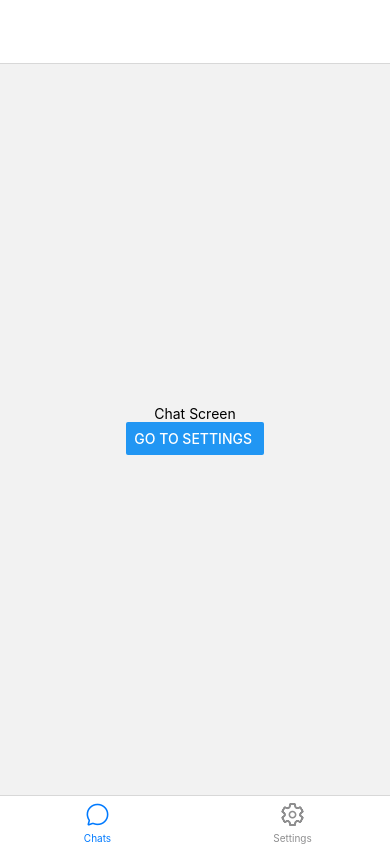
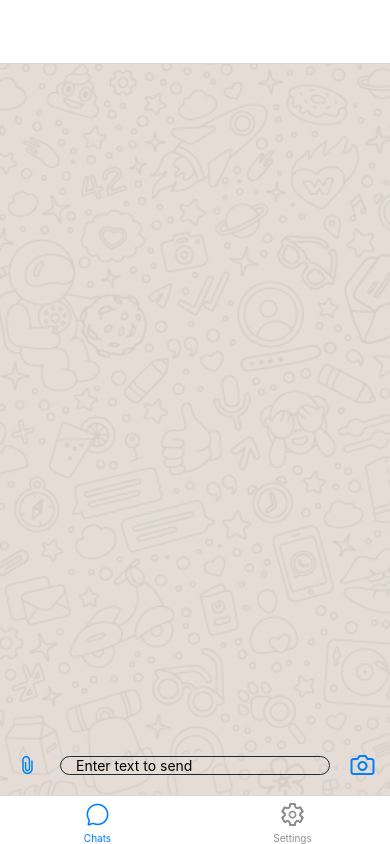
Before and after one commit to llRizvanll/AppChatMessenger, a React Native app: screen / in a window 390 px wide. Built offline with nearby package versions, Linux system fonts and the light colour scheme.

Commit message:
update on chat screen

```diff
--- /dev/null
+++ b/config/ImagesRef.ts
@@ -0,0 +1,3 @@
+export const ImagesRef = {
+    chat_background : require('../assets/images/chatmessage_background.png'),
+}
--- a/navigation/MainNavigator.js
+++ b/navigation/MainNavigator.js
@@ -55,21 +55,21 @@ const MainNavigator = (props) => {
           }}
         />
         <AppStack.Screen
-          name={StringConstant.CHAT_SETTINGS_SCREEN}
-          component={ChatSettingsScreen}
+          name={StringConstant.CHAT_SCREEN}
+          component={ChatScreen}
           options={{
             gestureEnabled: true,
-            headerTitle: "Settings",
+            headerTitle: StringConstant.CHAT_SCREEN,
             headerBackTitle: "Back",
             headerShadowVisible: true,
           }}
         />
         <AppStack.Screen
-          name={StringConstant.CHAT_SCREEN}
-          component={ChatScreen}
+          name={StringConstant.CHAT_SETTINGS_SCREEN}
+          component={ChatSettingsScreen}
           options={{
             gestureEnabled: true,
-            headerTitle: "Settings",
+            headerTitle: "ChatSettings",
             headerBackTitle: "Back",
             headerShadowVisible: true,
           }}
--- a/package.json
+++ b/package.json
@@ -20,7 +20,9 @@
     "react-native-gesture-handler": "~2.12.0",
     "react-native-safe-area-context": "4.6.3",
     "react-native-screens": "~3.22.0",
-    "@expo/vector-icons": "^13.0.0"
+    "@expo/vector-icons": "^13.0.0",
+    "typescript": "^5.1.3",
+    "@types/react": "~18.2.14"
   },
   "devDependencies": {
     "@babel/core": "^7.20.0"
--- a/screens/ChatListScreen.js
+++ b/screens/ChatListScreen.js
@@ -7,8 +7,8 @@ const ChatListScreen = props => {
     return(
         <View style={styles.container}>
             <Text> ChatListScreen </Text>
-            <Button title="Go to settings " onPress={() => {
-                props.navigation.navigate(StringConstant.CHAT_SETTINGS_SCREEN)
+            <Button title="Go to Chat Screen" onPress={() => {
+                props.navigation.navigate(StringConstant.CHAT_SCREEN)
             }}/>
         </View>
     )
--- a/screens/ChatScreen.js
+++ b/screens/ChatScreen.js
@@ -1,28 +1,71 @@
 import React from "react";
-import { Button, StyleSheet, Text, View } from "react-native";
-import { StringConstant } from "../utils/constants/constants";
+import {
+  Button,
+  ImageBackground,
+  StyleSheet,
+  Text,
+  TouchableOpacity,
+  View,
+} from "react-native";
+import { ImagesRef } from "../config/ImagesRef";
+import { TextInput } from "react-native-gesture-handler";
+import { SafeAreaView } from "react-native-safe-area-context";
+import { Ionicons, Feather } from "@expo/vector-icons";
+import { Colors } from "../utils/constants/constants";
 
+const ChatScreen = (props) => {
+  return (
+    <SafeAreaView edges={["right", "left", "bottom"]} style={styles.container}>
+      <ImageBackground
+        source={ImagesRef.chat_background}
+        style={styles.backgroundImage}
+      />
 
-const ChatScreen = props => {
-    return(
-        <View style={styles.container}>
-            <Text> Chat Screen </Text>
-            <Button title="Go to settings " onPress={() => {
-                props.navigation.navigate(StringConstant.CHAT_SETTINGS_SCREEN)
-            }}/>
+      <View style={styles.inputBottomContainer}>
+        <TouchableOpacity onPress={() => {}} style={styles.attachButton}>
+          <Ionicons name="attach" size={24} color={Colors.lightblue} />
+        </TouchableOpacity>
+        <TextInput placeholder={"Enter text to send"} style={styles.textInputStyle}></TextInput>
+        <TouchableOpacity onPress={() => {}} style={styles.cameraButton}>
+          <Feather name="camera" size={24} color={Colors.lightblue} />
+        </TouchableOpacity>
       </View>
-    )
-}
+    </SafeAreaView>
+  );
+};
 const styles = StyleSheet.create({
   container: {
     flex: 1,
-      justifyContent:"center",
-      alignItems:'center'
+    flexDirection: "column",
   },
-    textStyle: {
-      fontFamily: "black",
+  backgroundImage: {
+    flex: 1,
+  },
+  textInputStyle:{
+    flex:1,
+    borderWidth:1,
+    borderRadius:50,
+    borderColor:Colors.meta_gray,
+    paddingHorizontal:15,
+    marginHorizontal:15,
+  },
+  attachButton:{
+    alignItems:'center',
+    justifyContent:'center',
+    width:35,
+  },
+  cameraButton:{
+    alignItems:'center',
+    justifyContent:'center',
+    width:35,
+  },
+  inputBottomContainer: {
+    flexDirection: "row",
+    alignItems:'center',
+    paddingVertical: 8,
+    paddingHorizontal: 10,
+    height: 60,
   },
 });
 
-
 export default ChatScreen;
--- /dev/null
+++ b/tsconfig.json
@@ -0,0 +1,4 @@
+{
+  "compilerOptions": {},
+  "extends": "expo/tsconfig.base"
+}
--- a/utils/constants/constants.js
+++ b/utils/constants/constants.js
@@ -5,3 +5,8 @@ export const StringConstant = {
     CHAT_SETTINGS_SCREEN : 'ChatSettingsScreen',
     SETTINGS_SCREEN : "SettingsScreen"
 }
+
+export const Colors = {
+    lightblue:'#0080FB',
+    meta_gray:'#1C2B33',
+}
```
Also changed, not shown: utils/custom/customtextinputcmp.js (added, +31 -0 lines), assets/images/chatmessage_background.png (added), 1 other file (tests, documents, lock files or other folders). Lines whose indentation alone changed are shown as unchanged.
